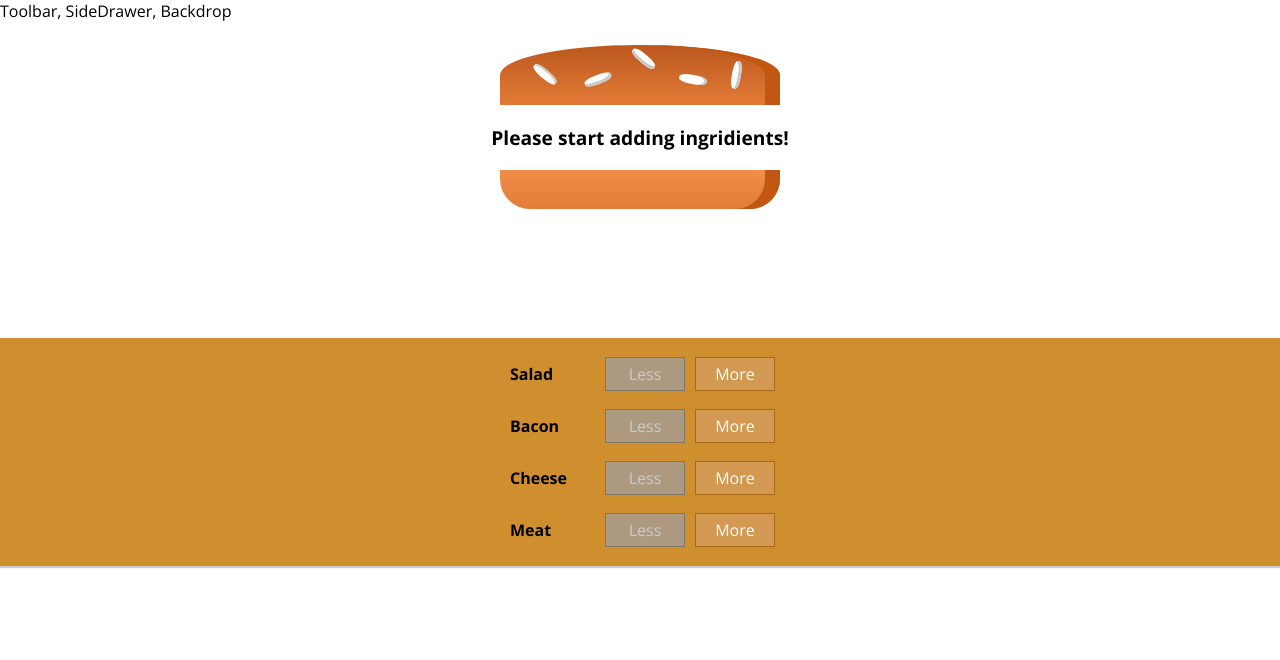
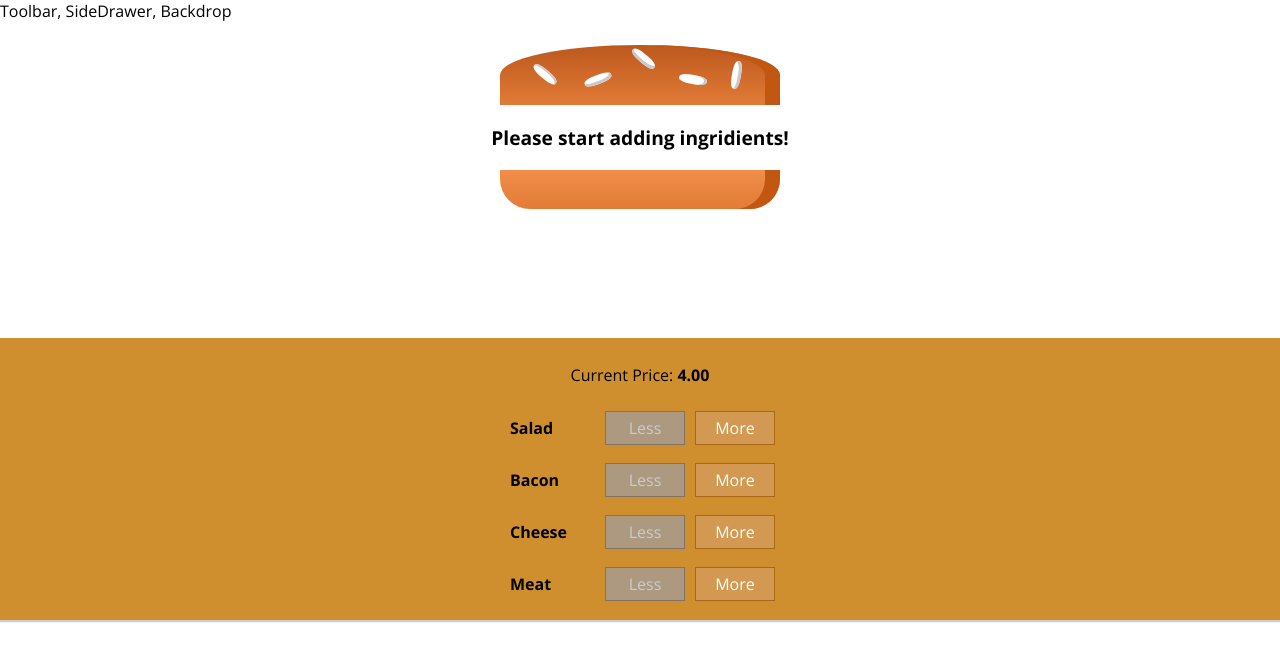
Before and after one commit to kinny94/burger-builder-react, a React app: page / in a window 1280 px wide. Shown: the top 660 px of the page. Built offline with nearby package versions, Linux system fonts and the light colour scheme.

Commit message:
jAdde Price

```diff
--- a/src/components/Burger/BuildControls/BuildControls.js
+++ b/src/components/Burger/BuildControls/BuildControls.js
@@ -12,6 +12,7 @@ const controls = [
 
 const buildControls = ( props ) => (
     <div className={ classes.BuildControls }>
+        <p>Current Price: <strong>{ props.price.toFixed(2) }</strong></p>
         {controls.map(ctrl => (
             <BuildControl
                 key={ ctrl.label }
--- a/src/containers/BurgerBuilder/BurgerBuilder.js
+++ b/src/containers/BurgerBuilder/BurgerBuilder.js
@@ -84,6 +84,7 @@ class BurgerBuilder extends Component{
                     ingridientsAdded={ this.addIngridientHandler }
                     ingridientsRemoved={ this.removeIngridientHandler }
                     disabled={ disabledInfo }
+                    price={ this.state.totalPrice }
                 />
             </Aux>
         );
```
